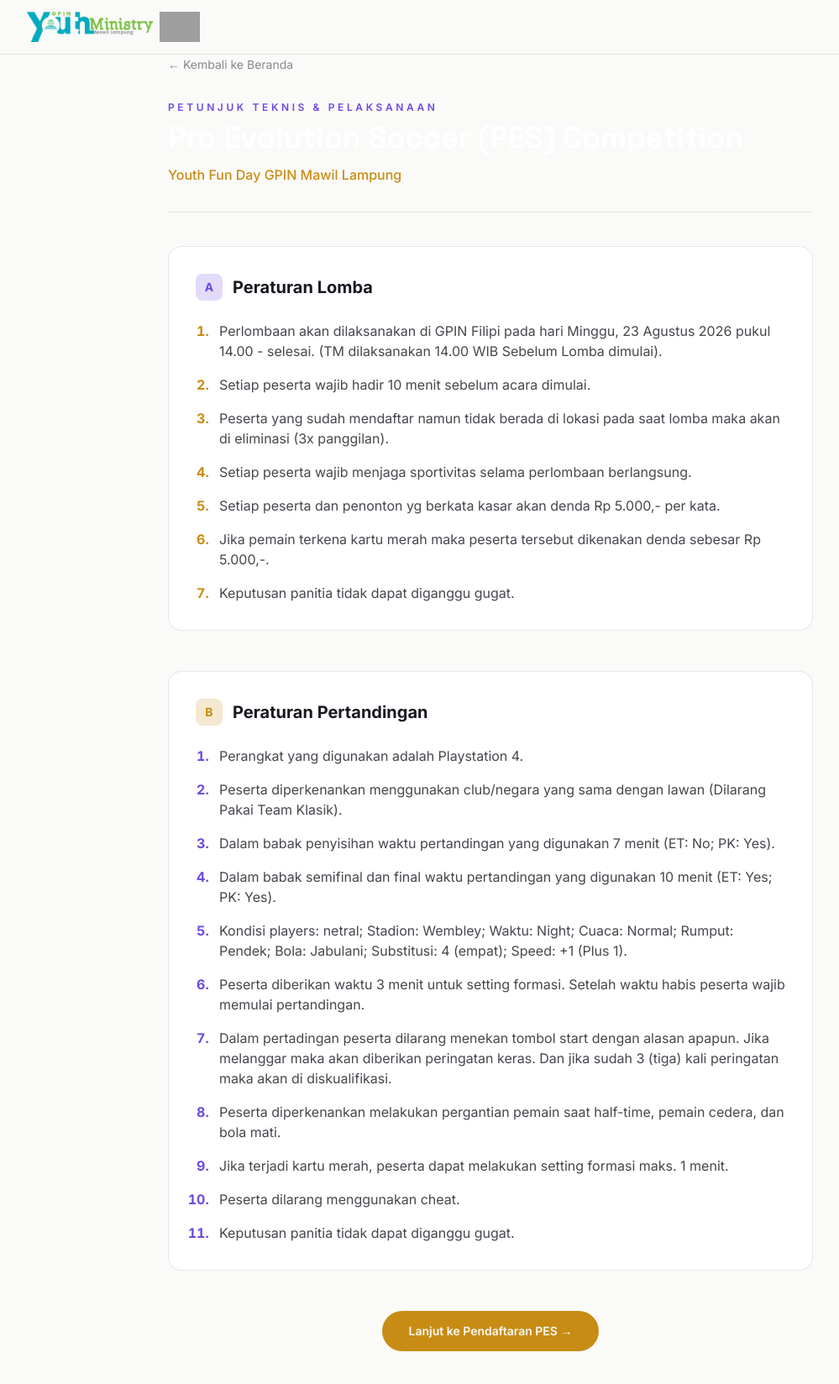
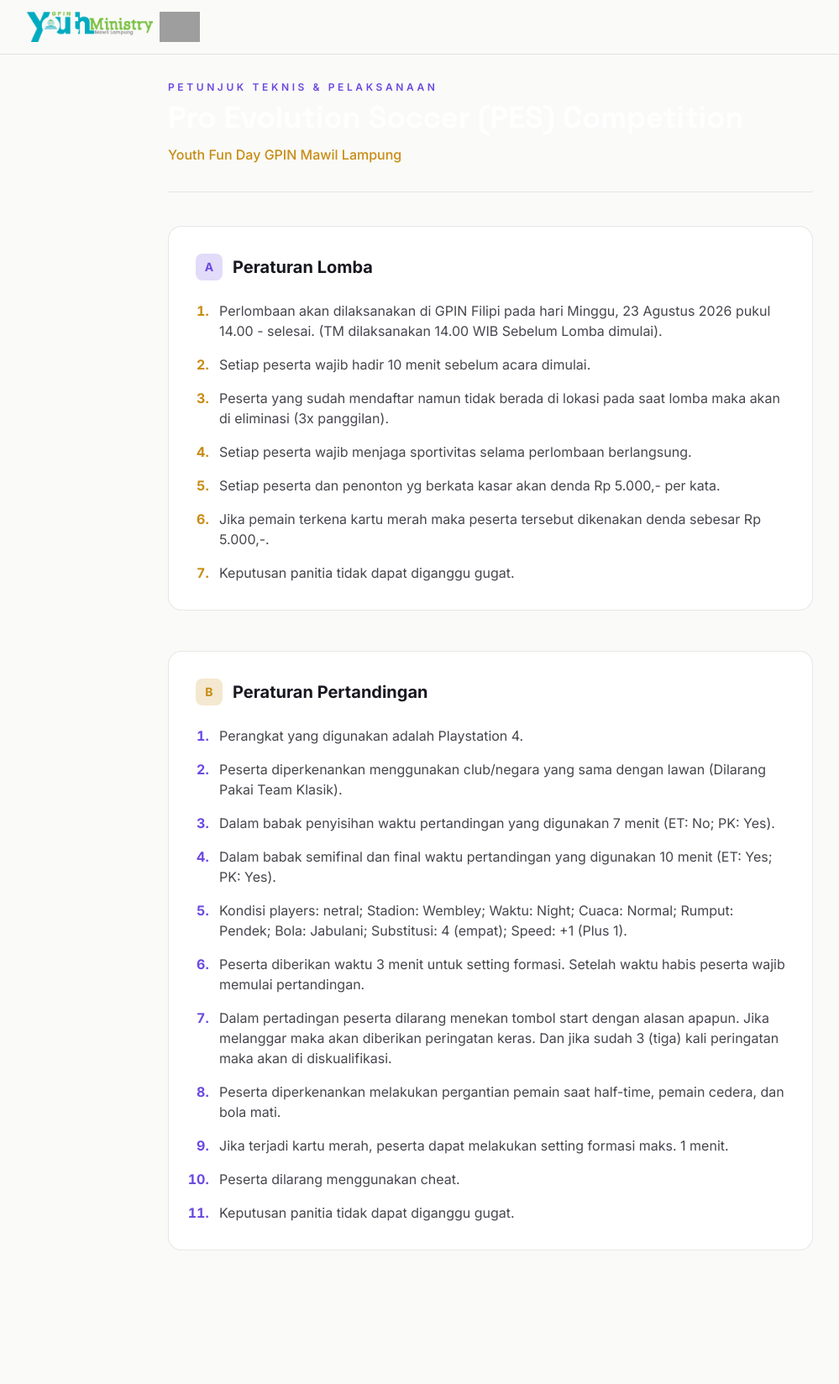
Before and after one commit to aldinhndr/yfday-frontend, a React (Vite) app: page /regulasi/pes in a window 1280 px wide. Shown: the top 1648 px of the page at 84% size, without its empty margins (56-1055 px from the left). After the commit the page ends 1553 px from the top, so only its background shows below. Built offline with nearby package versions, Linux system fonts and the light colour scheme; no server answers; grey boxes are pictures that could not be loaded.

Commit message:
Update Rules

```diff
--- a/src/pages/RegulasiPes.tsx
+++ b/src/pages/RegulasiPes.tsx
@@ -32,9 +32,6 @@
             <NavbarSimple />
             <div className="min-h-screen bg-night text-cream py-16 px-6">
                 <div className="max-w-3xl mx-auto">
-                    <Link to="/" className="text-sm text-cream/50 hover:text-cream transition-colors">
-                        ← Kembali ke Beranda
-                    </Link>
 
                     <div className="mt-8 mb-10 border-b border-cream/10 pb-8">
                         <p className="uppercase tracking-[0.3em] text-xs text-violet font-semibold mb-2">
@@ -77,15 +74,6 @@
                             </ol>
                         </section>
                     </div>
-
-                    <div className="mt-12 text-center">
-                        <Link
-                            to="/daftar/pes"
-                            className="inline-flex px-8 py-3.5 rounded-full bg-gold text-night font-semibold text-sm hover:scale-105 transition-transform"
-                        >
-                            Lanjut ke Pendaftaran PES →
-                        </Link>
-                    </div>
                 </div>
             </div>
         </>
```
